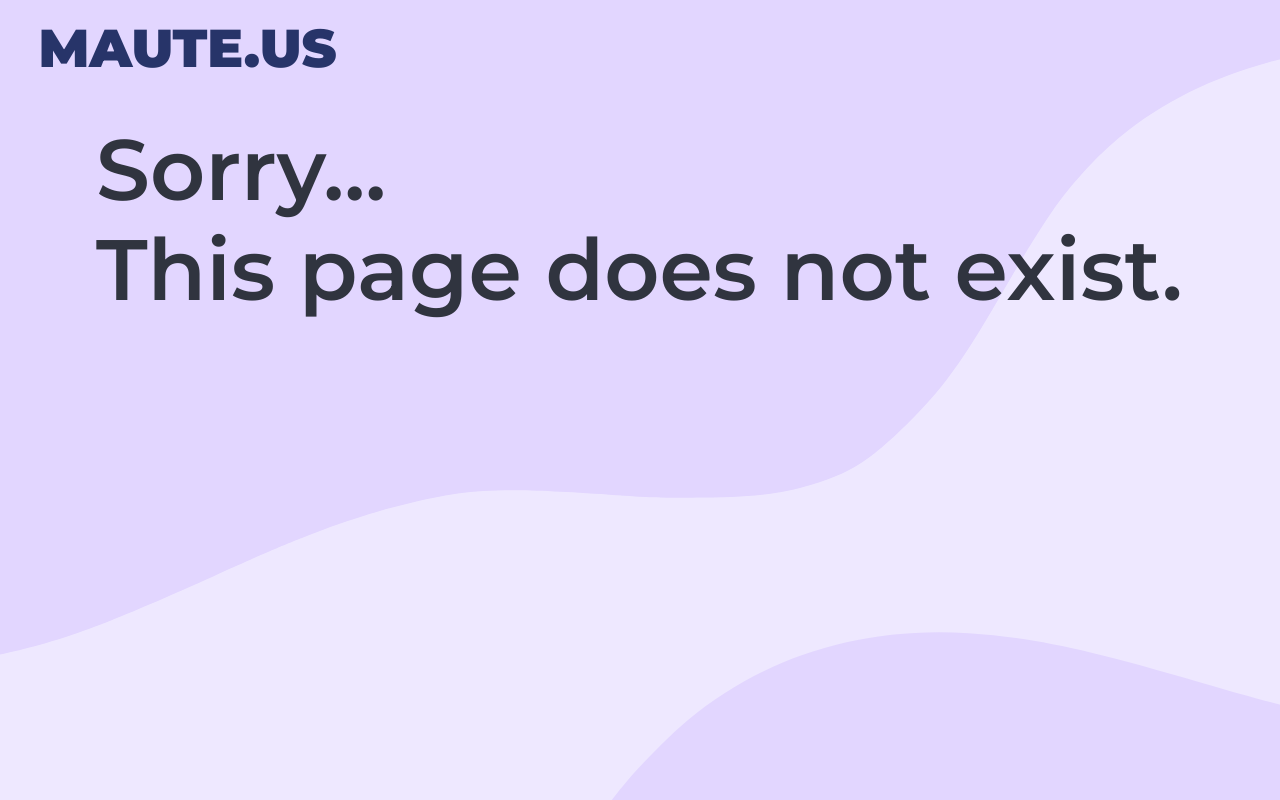
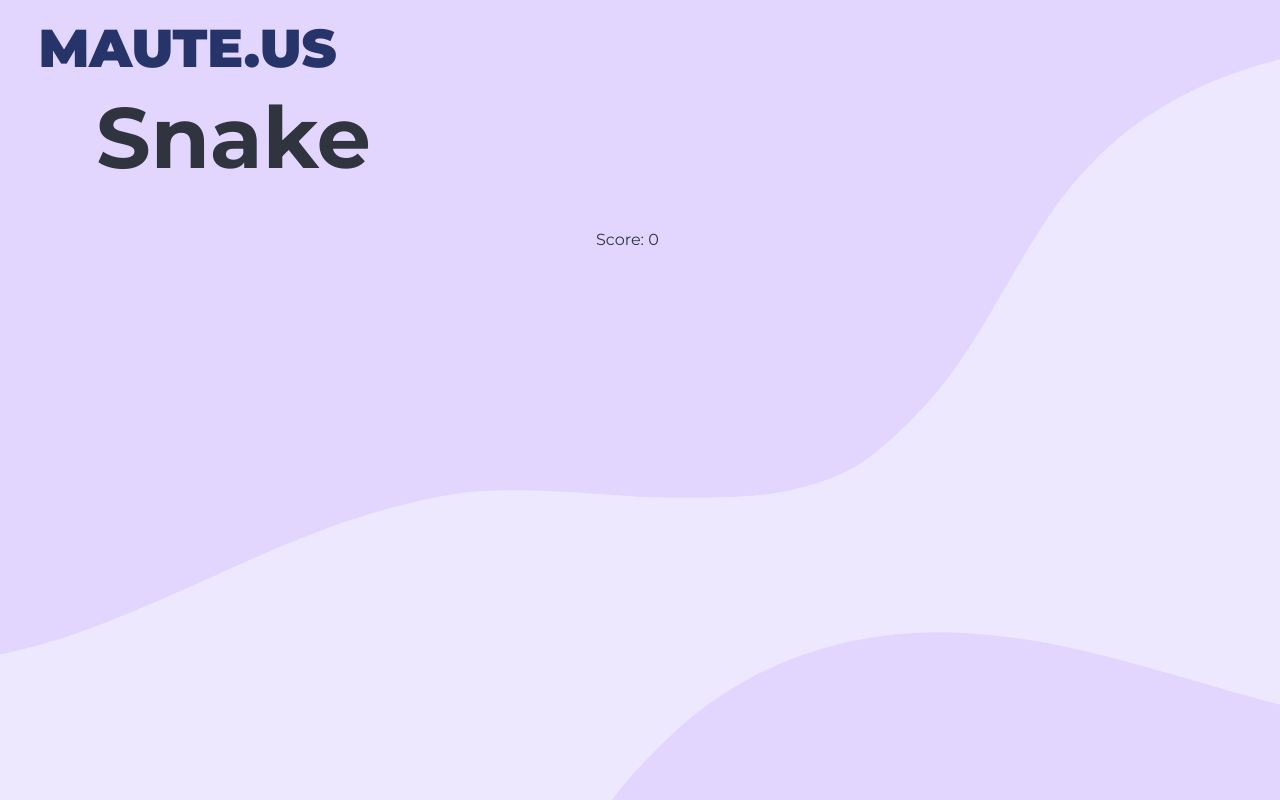
Before and after one commit to DoodlePooge/maute2.0, a React (Vite) app: page /paige/portfolio/snake in a window 1280 px wide. Built offline with nearby package versions, Linux system fonts and the light colour scheme.

Commit message:
initial snake

```diff
--- a/src/App.tsx
+++ b/src/App.tsx
@@ -6,6 +6,7 @@ import { MainPage } from "./pages/MainPage"
 import { Paige } from "./pages/Paige"
 import { Bryan } from "./pages/Bryan"
 import { NoPage } from "./pages/NoPage"
+import { Snake } from "./pages/Snake"
 import { ThemePicker } from "./pages/ThemePicker"
 import { ThemeContext } from "./context"
 import { useState } from "react"
@@ -42,6 +43,10 @@ function App() {
                 }
               />
               <Route
+                path="paige/portfolio/snake"
+                element={<Snake />}
+              />
+              <Route
                 path="paige/portfolio/theme-picker"
                 element={<ThemePicker />}
               />
--- a/src/content/paige/portfolio.json
+++ b/src/content/paige/portfolio.json
@@ -4,6 +4,12 @@
       "header": "Site Tool Examples",
       "description": "A variety of components and tools hosted directly on this site. Some are for fun, and others are some common web app functionalities.",
       "contents": [
+        {
+          "subheader": "Snake",
+          "description": "The classic game of snake made from scratch.",
+          "tiny": "SEPT 2024",
+          "buttons": [{ "tag": "Play Snake", "route": "/snake" }]
+        },
         {
           "subheader": "Theme Settings",
           "description": "A simple web page that allows users to choose a pre-made theme. The chosen theme is overwritten for specific pages.",
--- /dev/null
+++ b/src/pages/Snake.tsx
@@ -0,0 +1,43 @@
+import { Box, Button, Card, Grid, Typography } from "@mui/material"
+import { FC, useState } from "react"
+import IcecreamIcon from "@mui/icons-material/Icecream"
+
+interface Point {
+  x: number
+  y: number
+}
+const snake: Point[] = []
+
+function move() {
+  let head: Point = snake[0]
+}
+
+function play() {}
+
+export const Snake: FC = () => {
+  const [score, setScore] = useState(0)
+  const [direction, setDirection] = useState<Point>({ x: 0, y: 0 })
+
+  return (
+    <Box justifyContent="center" mt={1}>
+      <Typography variant="h1" fontWeight={700} mb={2}>
+        Snake
+      </Typography>
+      <Grid container spacing={3} justifyContent="center">
+        <Grid item>
+          <Button
+            onClick={() => {
+              play()
+            }}
+          />
+          <Typography>Score: {score}</Typography>
+        </Grid>
+        <Grid item>
+          <Card>
+            <></>
+          </Card>
+        </Grid>
+      </Grid>
+    </Box>
+  )
+}
```
